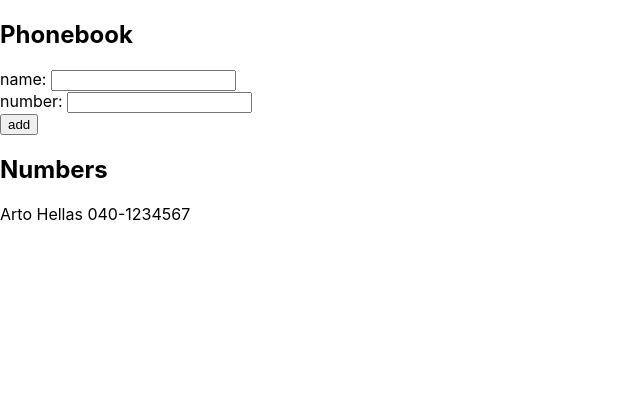
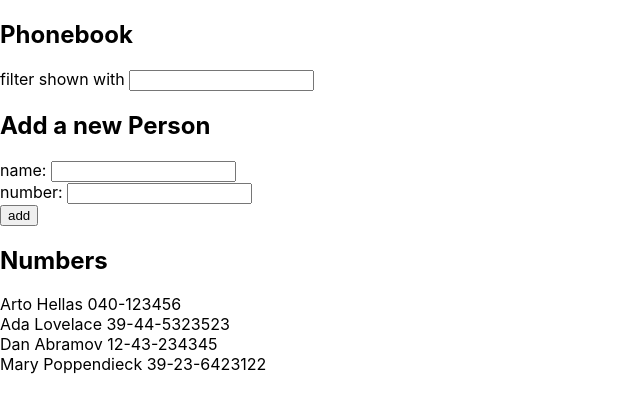
Before and after one commit to ManuelHettich/FullStackOpen2020, a React (Create React App) app in the folder part2/phonebook/: page / in a window 1280 px wide. Shown: the top 412 px of the page, without its empty margins (0-640 px from the left). Built offline with nearby package versions, Linux system fonts and the light colour scheme.

Commit message:
part2: ex 2.9

```diff
--- a/part2/phonebook/src/App.js
+++ b/part2/phonebook/src/App.js
@@ -1,16 +1,23 @@
 import React, { useState } from 'react'
 
 const App = () => {
-  const [ persons, setPersons ] = useState([
-    { name: 'Arto Hellas',
-      number: "040-1234567"
-    }
+  const [persons, setPersons] = useState([
+    { name: 'Arto Hellas', number: '040-123456' },
+    { name: 'Ada Lovelace', number: '39-44-5323523' },
+    { name: 'Dan Abramov', number: '12-43-234345' },
+    { name: 'Mary Poppendieck', number: '39-23-6423122' }
   ])
   const [ newName, setNewName ] = useState('')
   const [ newNumber, setNewNumber ] = useState('')
+  const [ nameFilter, setNameFilter ] = useState('')
+
+  const personsToShow = nameFilter === ''
+    ? persons
+    : persons.filter(person => person.name.toLowerCase().includes(nameFilter.toLowerCase()))
 
   const handleNameChange = (event) => setNewName(event.target.value)
   const handleNumberChange = (event) => setNewNumber(event.target.value)
+  const handleFilterChange = (event) => setNameFilter(event.target.value)
 
   const addPerson = (event) => {
     event.preventDefault()
@@ -31,6 +38,10 @@
   return (
     <div>
       <h2>Phonebook</h2>
+      <div>
+        filter shown with <input value={nameFilter} onChange={handleFilterChange} />
+      </div>
+      <h2>Add a new Person</h2>
       <form onSubmit={addPerson}>
         <div>name: <input value={newName} onChange={handleNameChange} /></div>
         <div>number: <input value={newNumber} onChange={handleNumberChange} /></div>
@@ -39,7 +50,7 @@
         </div>
       </form>
       <h2>Numbers</h2>
-      {persons.map((person) => <div key={person.name}>{person.name} {person.number}<br/></div>)}
+      {personsToShow.map((person) => <div key={person.name}>{person.name} {person.number}<br/></div>)}
     </div>
   )
 }
```
